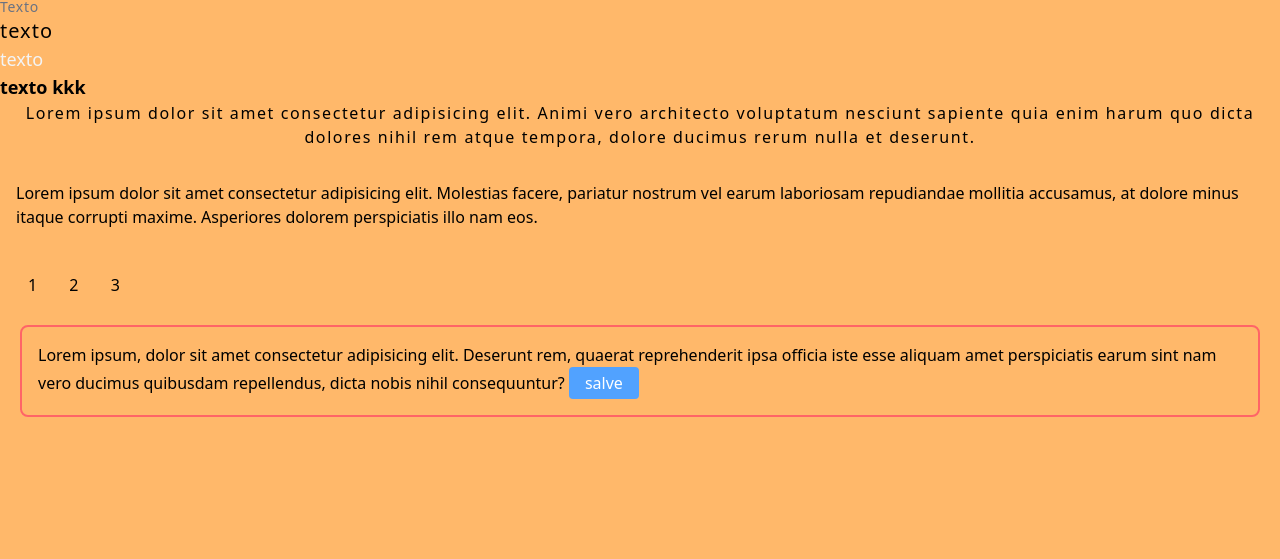
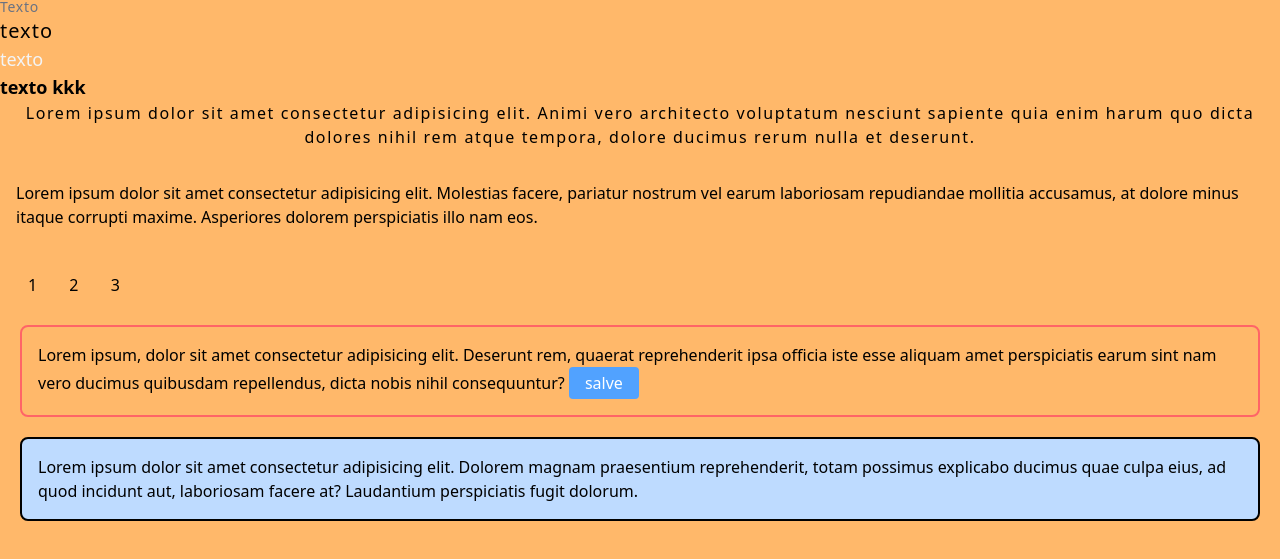
Before and after one commit to joanabnu/Tailwindcss-Primeiro, a website: page Meu-primeiro-projeto/src/index.html in a window 1280 px wide. Shown: the part 99-658 px from the top of the page. Drawn offline with Linux system fonts and the light colour scheme.

Commit message:
background

```diff
--- a/Meu-primeiro-projeto/src/index.html
+++ b/Meu-primeiro-projeto/src/index.html
@@ -29,5 +29,7 @@
    Lorem ipsum, dolor sit amet consectetur adipisicing elit. Deserunt rem, quaerat reprehenderit ipsa officia iste esse aliquam amet perspiciatis earum sint nam vero ducimus quibusdam repellendus, dicta nobis nihil consequuntur?
    <button class="bg-blue-400 px-4 py-1 rounded text-white hover:ring-2">salve</button>
   </div>
+  <!-- Background -->
+   <div class="m-5 border-2 p-4 borde-red-400 rounded-lg bg-blue-200 bg-opacity-95 ">Lorem ipsum dolor sit amet consectetur adipisicing elit. Dolorem magnam praesentium reprehenderit, totam possimus explicabo ducimus quae culpa eius, ad quod incidunt aut, laboriosam facere at? Laudantium perspiciatis fugit dolorum.</div>
 </body>
 </html>
```
Also changed, not shown: Meu-primeiro-projeto/src/output.css.
